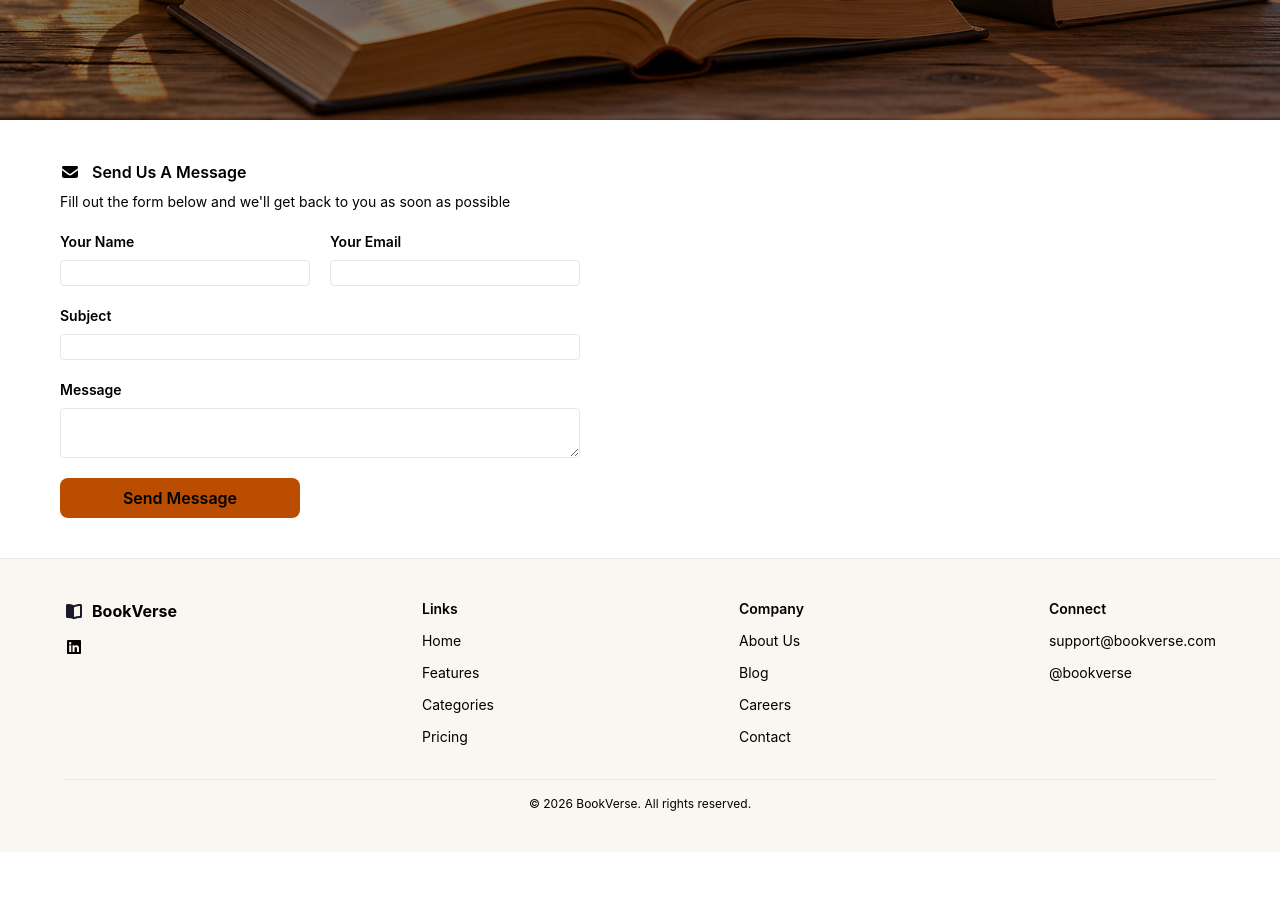
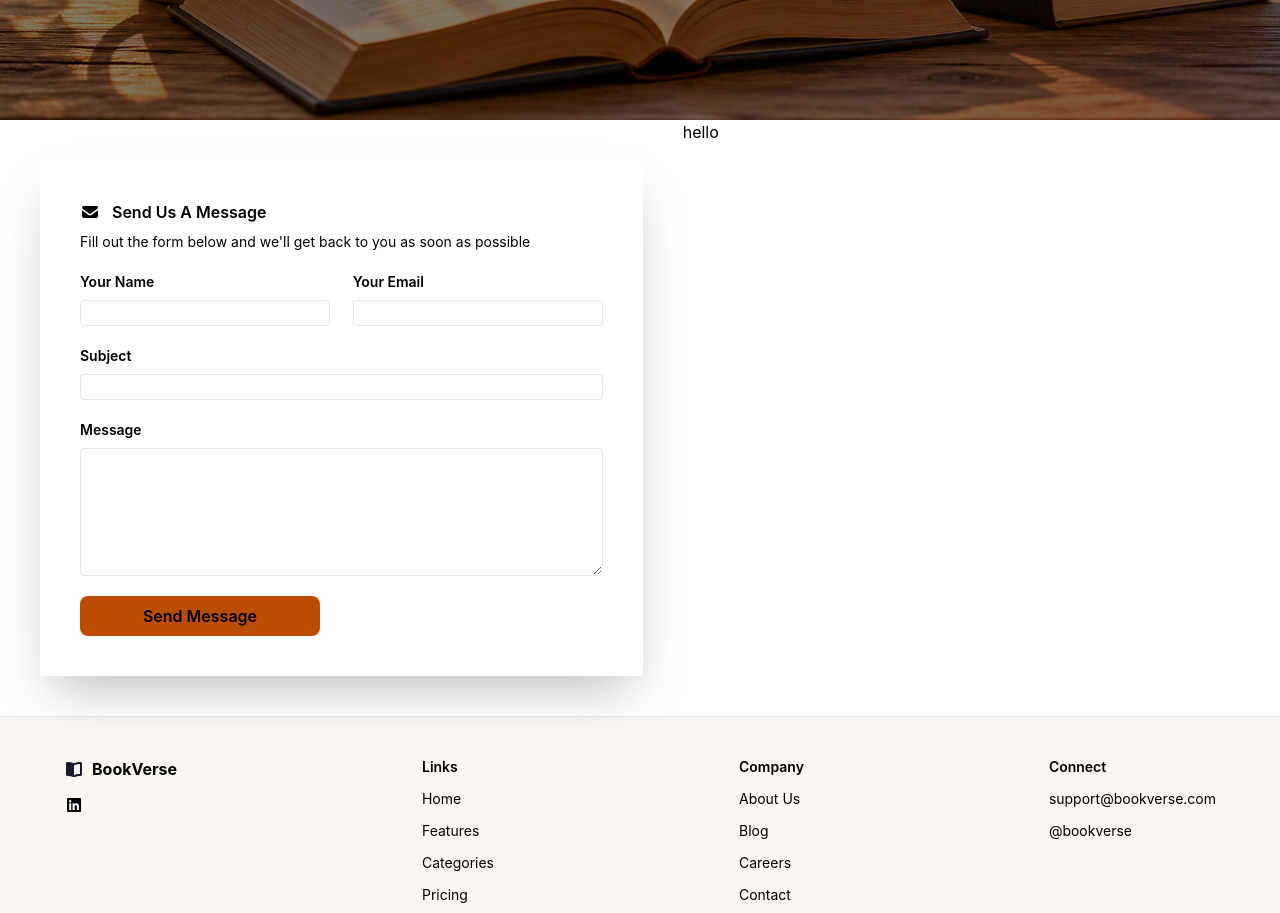
Before and after one commit to DanielApple05/Book-verse, a React (Vite) app in the folder book-verse-frontend/: page /contact in a window 1280 px wide. Shown: the part 580-1493 px from the top of the page. Before the commit the page ends 1432 px from the top, so only its background shows below. Built offline with nearby package versions, Linux system fonts and the light colour scheme; no server answers.

Commit message:
feat: update Contact component layout and styling for improved responsiveness

```diff
--- a/book-verse-frontend/src/assets/pages/contact.jsx
+++ b/book-verse-frontend/src/assets/pages/contact.jsx
@@ -12,8 +12,8 @@ const Contact = () => {
       <div style={{ backgroundImage: 'url(/images/contact-hero.png)' }} className='bg-cover bg-center h-72 lg:h-[80vh] relative bg-no-repeat mt-15  '>
         <div className='absolute inset-0 bg-black/50 ' />
       </div>
-      <div>
-        <div className='my-10 px-15 w-[50%]'>
+      <div className='flex xl:flex-row flex-col'>
+        <div className='xl:m-10 m-5 xl:p-10 p-5 xl:w-[50%] w-full shadow-2xl rounded'>
           <div className='space-y-2'>
             <div className='flex items-center gap-3 font-semibold'>
               <FontAwesomeIcon icon={faEnvelope} />
@@ -21,13 +21,13 @@ const Contact = () => {
             </div>
             <p className='text-sm'> Fill out the form below and we'll get back to you as soon as possible</p>
           </div>
-          <form className='grid space-y-5 mt-2 pt-3'>
+          <form className='grid space-y-5 mt-2 pt-3 '>
             <div className='flex justify-between gap-5 '>
-              <div className='flex flex-col gap-2 flex-1'>
+              <div className='flex flex-col gap-2 '>
                 <label className='font-semibold text-sm'> Your Name</label>
                 <input type="text" className='outline-none border border-gray-200 rounded' />
               </div>
-              <div className='flex flex-col gap-2 flex-1'>
+              <div className='flex flex-col gap-2'>
                 <label className='font-semibold text-sm'> Your Email</label>
                 <input type="text" className='outline-none border border-gray-200 rounded' />
               </div>
@@ -40,10 +40,13 @@ const Contact = () => {
             </div>
             <div className='flex flex-col gap-2'>
               <label className='font-semibold text-sm'> Message</label>
-              <textarea className='outline-none border border-gray-200 rounded' />
+              <textarea className='outline-none border border-gray-200 rounded h-32' />
             </div>
             <button className='bg-amber-700 p-2 w-60 cursor-pointer rounded-lg font-semibold'> Send Message </button>
           </form>
+        </div>
+        <div className='w-[50%]'>
+          hello
         </div>
       </div>
       <Footer />
```
